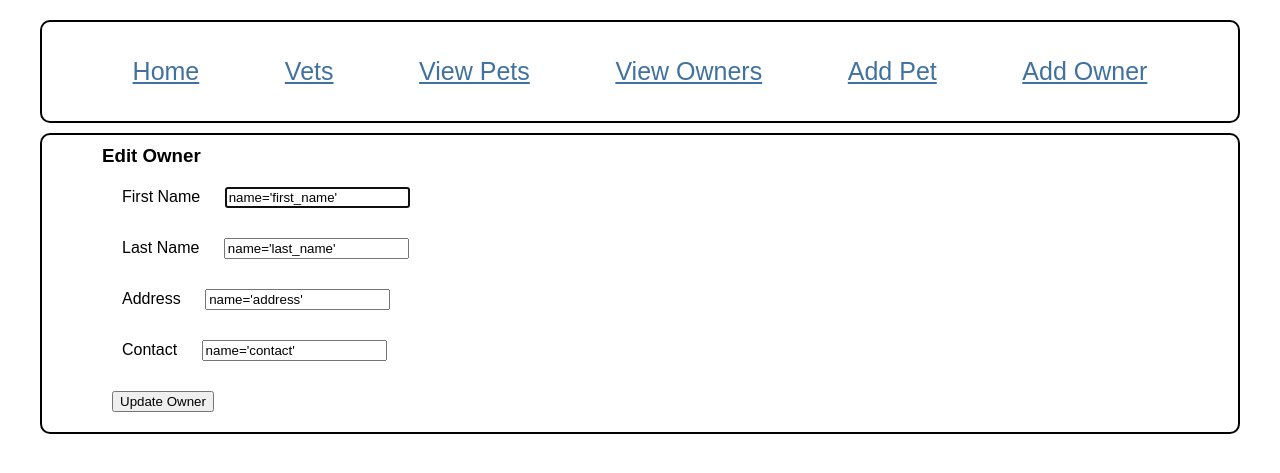
After one commit to Lewish1998/VetClan, a Flask app: page /owners/1/edit in a window 1280 px wide. The commit adds this page. Shown: the top 473 px of the page. Run offline with Flask 2, Linux system fonts and the light colour scheme; data that the repository does not hold is empty; some libraries are stand-ins or nearby versions.

Commit message:
owner update working. Not changing active param.

```diff
--- a/main/controllers/owner_controller.py
+++ b/main/controllers/owner_controller.py
@@ -1,3 +1,4 @@
+import pdb
 from flask import Flask, render_template, redirect, request, Blueprint
 from models.owner import Owner
 import repositories.owner_repository as owner_repository
@@ -34,3 +35,23 @@ def create_owner():
 def delete_owner(id):
     owner_repository.delete(id)
     return redirect('/owners')
+
+@owners_blueprint.route('/owners/<id>/edit', methods=['GET'])
+def edit_owner(id):
+    owner = owner_repository.select(id)
+    return render_template('/owners/edit.html', owner=owner)
+
+    # edit_pet working - redirecting to the correct web page
+
+
+@owners_blueprint.route('/owners/<id>/update', methods=['POST'])
+def update_owner(id):
+    first_name = request.form['first_name']
+    last_name = request.form['last_name']
+    address = request.form['address']
+    contact = request.form['contact']
+    # active = request.form['active']
+    owner = Owner(first_name, last_name, address, contact, id)
+    # pdb.set_trace()
+    owner_repository.update(owner)
+    return redirect('/owners')
--- a/main/repositories/owner_repository.py
+++ b/main/repositories/owner_repository.py
@@ -36,3 +36,9 @@ def delete(id):
     sql = 'DELETE FROM owners WHERE id = %s'
     values = [id]
     run_sql(sql, values)
+
+
+def update(owner):
+    sql = 'UPDATE owners SET (first_name, last_name, address, contact) = (%s, %s, %s, %s) WHERE id = %s'
+    values = [owner.first_name, owner.last_name, owner.address, owner.contact, owner.id]
+    run_sql(sql, values)
--- /dev/null
+++ b/main/templates/owners/edit.html
@@ -0,0 +1,38 @@
+{% extends 'base.html' %}
+{% block content %}
+<section class='border'>
+
+<h1>Edit Owner</h1>
+
+<form action='/owners/{{ owner.id }}/update' method='post'>
+    <div>
+        <label for='first_name'>First Name</label>
+        <input type='text' value={{ owner.first_name }} name='first_name' placeholder='{{ owner.first_name }}' autofocus>
+    </div>
+    <div>
+        <label for='last_name'>Last Name</label>
+        <input type='text' value={{ owner.last_name }} name='last_name' placeholder='{{ owner.last_name }}'>
+    </div>
+    <div>
+        <label for='address'>Address</label>
+        <input type='address' value={{ owner.address}} name='address' placeholder='{{ owner.address }}'>
+    </div>
+    <div>
+        <label for='contact'>Contact</label>
+        <input type='text' value={{ owner.contact }} name='contact' placeholder='{{ owner.contact }}'>
+    </div>
+
+    <!-- Owner Active Button to go here -->
+
+
+<!-- not working
+    <div>
+        <label for='active'>Active</label>
+        <input type='checkbox' value={{ owner.active }} name='active' placeholder='{{ owner.active }}'>
+    </div>
+-->
+    <button type='submit'>Update Owner</button>
+</form>
+</section>
+
+{% endblock %}
--- a/main/templates/owners/show.html
+++ b/main/templates/owners/show.html
@@ -7,7 +7,7 @@
 
 
 
-<h1>Owner Active: <i class="fa-solid fa-check"></i<
+<h1>Owner Active: <i class="fa-solid fa-check"></i>
     {% if owner.active %}
         <p>True</p>
     {% elif owner.active == False %}
@@ -29,5 +29,8 @@
 <form action='/owners/{{owner.id}}/delete' method='POST'>
     <button class='delete-button'>Delete</button>
 </form>
+<form action='/owners/{{owner.id}}/edit' method='GET'>
+    <button class='edit-button'>Edit</button>
+</form>
 </section>
 {% endblock %}
```
